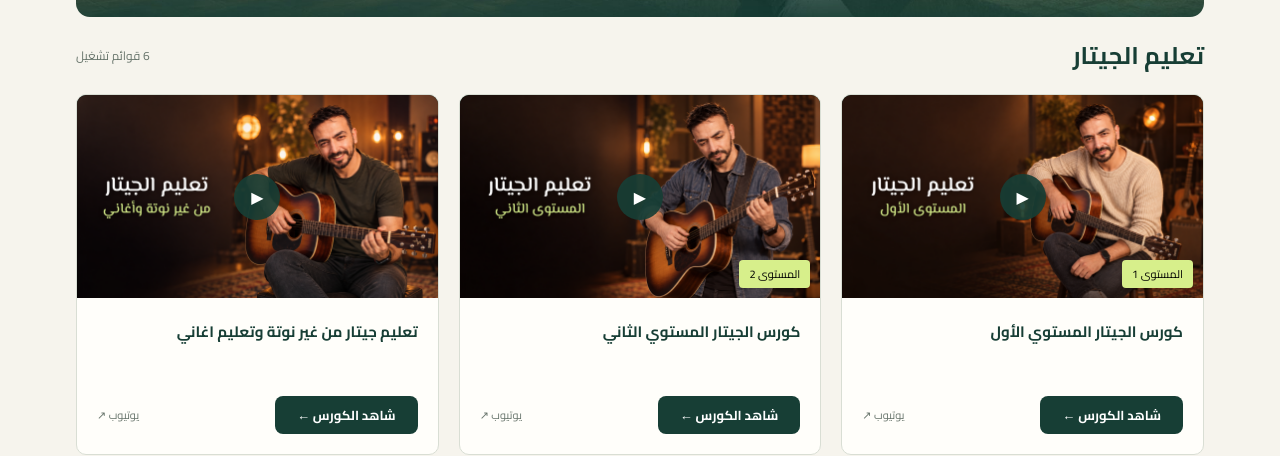
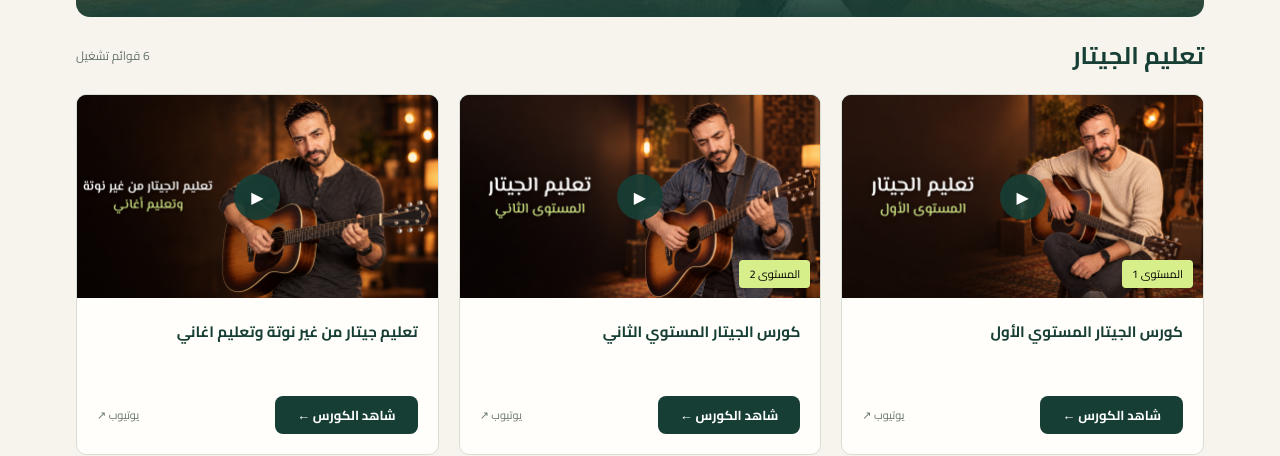
Before and after one commit to awagdy138-369/aw-official-website, a plain HTML site: page index.html in a window 1280 px wide. Shown: the part 2719-3175 px from the top of the page. Drawn offline with Linux system fonts and the light colour scheme.

```diff
--- a/index.html
+++ b/index.html
@@ -20,7 +20,7 @@ class="hero-art" aria-label="بنر هنا هتتعلم مزيكا مع أحمد
 <section id="videos" class="section"><div class="section-head"><div><span class="kicker">LEARN MUSIC WITH AHMED WAGDY</span><h2>اختار مسارك الموسيقي</h2><p>41 قائمة تشغيل من القناة، مجمّعة حسب الموضوع وبترتيب المستويات.</p></div></div><label class="search-label" for="course-search">بتدور على إيه؟</label><input type="search" id="course-search" placeholder="ابحث عن كورس، آلة، أو موضوع…" autocomplete="off"><nav class="category-nav" aria-label="أقسام الكورسات"><a href="#category-0">تعليم البيانو</a><a href="#category-1">تعليم الجيتار</a><a href="#category-2">تعليم اليوكليلي</a><a href="#category-3">تعليم الأغاني وGuitar Pro</a><a href="#category-4">التوزيع والهندسة الصوتية</a><a href="#category-5">التلحين وصناعة الأغاني</a><a href="#category-6">النظريات والنوتة والمقامات</a><a href="#category-7">الموسيقى والذكاء الاصطناعي</a><a href="#category-8">ثقافة موسيقية</a><a href="#category-9">موسيقى للاستماع</a><a href="#category-10">المراجعات</a><a href="#category-11">محتوى سريع وتفاعل</a></nav><p id="search-status" role="status" aria-live="polite"></p><section class="course-group" id="category-0"><img class="section-cover" src="cover-piano.jpg" alt="كورسات البيانو مع أحمد وجدي" loading="lazy"><div class="group-heading"><h3>تعليم البيانو</h3><span>2 قوائم تشغيل</span></div><div
 class="course-grid"><article class="course-card" data-title="تعليم بيانو المستوي الاول Piano Learning Level 1 تعليم البيانو"><button class="course-cover" data-playlist="PLIb-cFVt87rKEQCy-JpqV57lL5mJpfShH" data-video="0TAVKvzikeU" data-name="تعليم بيانو المستوي الاول Piano Learning Level 1" aria-label="شاهد تعليم بيانو المستوي الاول Piano Learning Level 1"><img loading="lazy" src="2-piano-course-card-final.png" alt="" width="480" height="270"><span class="play-icon" aria-hidden="true">▶</span><span class="level">المستوى 1</span></button><div class="course-body"><h4>تعليم بيانو المستوي الاول Piano Learning Level 1</h4><div class="course-actions"><button data-playlist="PLIb-cFVt87rKEQCy-JpqV57lL5mJpfShH" data-video="0TAVKvzikeU" data-name="تعليم بيانو المستوي الاول Piano Learning Level 1">شاهد الكورس ←</button><a href="https://www.youtube.com/playlist?list=PLIb-cFVt87rKEQCy-JpqV57lL5mJpfShH" target="_blank" rel="noopener noreferrer" aria-label="تعليم بيانو المستوي الاول Piano Learning Level 1 على يوتيوب">يوتيوب ↗</a></div></div></article><article class="course-card" data-title="كورس البيانو المستوي الثاني تعليم البيانو"><button class="course-cover" data-playlist="PLIb-cFVt87rLqdN6VYvHwT1IZQq92mAwg" data-video="A3c4e-8vri4" data-name="كورس البيانو المستوي الثاني" aria-label="شاهد كورس البيانو المستوي الثاني"><img loading="lazy" src="1-card-piano-l2.png" alt="" width="480" height="270"><span class="play-icon" aria-hidden="true">▶</span><span
 class="level">المستوى 2</span></button><div class="course-body"><h4>كورس البيانو المستوي الثاني</h4><div class="course-actions"><button data-playlist="PLIb-cFVt87rLqdN6VYvHwT1IZQq92mAwg" data-video="A3c4e-8vri4" data-name="كورس البيانو المستوي الثاني">شاهد الكورس ←</button><a href="https://www.youtube.com/playlist?list=PLIb-cFVt87rLqdN6VYvHwT1IZQq92mAwg" target="_blank" rel="noopener noreferrer" aria-label="كورس البيانو المستوي الثاني على يوتيوب">يوتيوب ↗</a></div></div></article></div></section><section class="course-group" id="category-1"><img class="section-cover" src="cover-guitar.jpg" alt="كورسات الجيتار مع أحمد وجدي"><div class="group-heading"><h3>تعليم الجيتار</h3><span>6 قوائم تشغيل</span></div><div class="course-grid"><article class="course-card" data-title="كورس الجيتار المستوي الأول تعليم الجيتار"><button class="course-cover" data-playlist="PLIb-cFVt87rIDHVm23keWUZIk71oA2yY7" data-video="r_0tTH2npFE" data-name="كورس الجيتار المستوي الأول" aria-label="شاهد كورس الجيتار المستوي الأول"><img loading="lazy" src="2-card-guitar-l1.png" alt="" width="480" height="270"><span class="play-icon" aria-hidden="true">▶</span><span class="level">المستوى 1</span></button><div class="course-body"><h4>كورس الجيتار المستوي الأول</h4><div class="course-actions"><button data-playlist="PLIb-cFVt87rIDHVm23keWUZIk71oA2yY7" data-video="r_0tTH2npFE" data-name="كورس الجيتار المستوي الأول">شاهد الكورس ←</button><a href="https://www.youtube.com/playlist?list=PLIb-cFVt87rIDHVm23keWUZIk71oA2yY7"
-target="_blank" rel="noopener noreferrer" aria-label="كورس الجيتار المستوي الأول على يوتيوب">يوتيوب ↗</a></div></div></article><article class="course-card" data-title="كورس الجيتار المستوي الثاني تعليم الجيتار"><button class="course-cover" data-playlist="PLIb-cFVt87rIkrCxfThmPAJxvDyp2nnVk" data-video="TTi_Wyh3glk" data-name="كورس الجيتار المستوي الثاني" aria-label="شاهد كورس الجيتار المستوي الثاني"><img loading="lazy" src="3-card-guitar-l2.png" alt="" width="480" height="270"><span class="play-icon" aria-hidden="true">▶</span><span class="level">المستوى 2</span></button><div class="course-body"><h4>كورس الجيتار المستوي الثاني</h4><div class="course-actions"><button data-playlist="PLIb-cFVt87rIkrCxfThmPAJxvDyp2nnVk" data-video="TTi_Wyh3glk" data-name="كورس الجيتار المستوي الثاني">شاهد الكورس ←</button><a href="https://www.youtube.com/playlist?list=PLIb-cFVt87rIkrCxfThmPAJxvDyp2nnVk" target="_blank" rel="noopener noreferrer" aria-label="كورس الجيتار المستوي الثاني على يوتيوب">يوتيوب ↗</a></div></div></article><article class="course-card" data-title="تعليم جيتار من غير نوتة وتعليم اغاني تعليم الجيتار"><button class="course-cover" data-playlist="PLIb-cFVt87rJnTIaMrv3zbjZX8e4MyLqG" data-video="DJSVqZqoLws" data-name="تعليم جيتار من غير نوتة وتعليم اغاني" aria-label="شاهد تعليم جيتار من غير نوتة وتعليم اغاني"><img loading="lazy" src="4-card-guitar-songs.png" alt="" width="480" height="270"><span class="play-icon" aria-hidden="true">▶</span></button><div
+target="_blank" rel="noopener noreferrer" aria-label="كورس الجيتار المستوي الأول على يوتيوب">يوتيوب ↗</a></div></div></article><article class="course-card" data-title="كورس الجيتار المستوي الثاني تعليم الجيتار"><button class="course-cover" data-playlist="PLIb-cFVt87rIkrCxfThmPAJxvDyp2nnVk" data-video="TTi_Wyh3glk" data-name="كورس الجيتار المستوي الثاني" aria-label="شاهد كورس الجيتار المستوي الثاني"><img loading="lazy" src="3-card-guitar-l2.png" alt="" width="480" height="270"><span class="play-icon" aria-hidden="true">▶</span><span class="level">المستوى 2</span></button><div class="course-body"><h4>كورس الجيتار المستوي الثاني</h4><div class="course-actions"><button data-playlist="PLIb-cFVt87rIkrCxfThmPAJxvDyp2nnVk" data-video="TTi_Wyh3glk" data-name="كورس الجيتار المستوي الثاني">شاهد الكورس ←</button><a href="https://www.youtube.com/playlist?list=PLIb-cFVt87rIkrCxfThmPAJxvDyp2nnVk" target="_blank" rel="noopener noreferrer" aria-label="كورس الجيتار المستوي الثاني على يوتيوب">يوتيوب ↗</a></div></div></article><article class="course-card" data-title="تعليم جيتار من غير نوتة وتعليم اغاني تعليم الجيتار"><button class="course-cover" data-playlist="PLIb-cFVt87rJnTIaMrv3zbjZX8e4MyLqG" data-video="DJSVqZqoLws" data-name="تعليم جيتار من غير نوتة وتعليم اغاني" aria-label="شاهد تعليم جيتار من غير نوتة وتعليم اغاني"><img loading="lazy" src="1-4-card-guitar-songs.png" alt="" width="480" height="270"><span class="play-icon" aria-hidden="true">▶</span></button><div
 class="course-body"><h4>تعليم جيتار من غير نوتة وتعليم اغاني</h4><div class="course-actions"><button data-playlist="PLIb-cFVt87rJnTIaMrv3zbjZX8e4MyLqG" data-video="DJSVqZqoLws" data-name="تعليم جيتار من غير نوتة وتعليم اغاني">شاهد الكورس ←</button><a href="https://www.youtube.com/playlist?list=PLIb-cFVt87rJnTIaMrv3zbjZX8e4MyLqG" target="_blank" rel="noopener noreferrer" aria-label="تعليم جيتار من غير نوتة وتعليم اغاني على يوتيوب">يوتيوب ↗</a></div></div></article><article class="course-card" data-title="طور مستواك في الجيتار تعليم الجيتار"><button class="course-cover" data-playlist="PLIb-cFVt87rLLuTl3QxKK4kczECJBtt5Z" data-video="V3fbUwtfvBQ" data-name="طور مستواك في الجيتار" aria-label="شاهد طور مستواك في الجيتار"><img loading="lazy" src="5-card-guitar-tawer.png" alt="" width="480" height="270"><span class="play-icon" aria-hidden="true">▶</span></button><div class="course-body"><h4>طور مستواك في الجيتار</h4><div class="course-actions"><button data-playlist="PLIb-cFVt87rLLuTl3QxKK4kczECJBtt5Z" data-video="V3fbUwtfvBQ" data-name="طور مستواك في الجيتار">شاهد الكورس ←</button><a href="https://www.youtube.com/playlist?list=PLIb-cFVt87rLLuTl3QxKK4kczECJBtt5Z" target="_blank" rel="noopener noreferrer" aria-label="طور مستواك في الجيتار على يوتيوب">يوتيوب ↗</a></div></div></article><article class="course-card" data-title="Finger picking تعليم الجيتار"><button class="course-cover" data-playlist="PLIb-cFVt87rKEqyo8Z3b00caM4jgRNv51" data-video="QpIN9hPBx08" data-name="Finger picking"
 aria-label="شاهد Finger picking"><img loading="lazy" src="https://i.ytimg.com/vi/QpIN9hPBx08/hqdefault.jpg" alt="" width="480" height="270"><span class="play-icon" aria-hidden="true">▶</span></button><div class="course-body"><h4>Finger picking</h4><div class="course-actions"><button data-playlist="PLIb-cFVt87rKEqyo8Z3b00caM4jgRNv51" data-video="QpIN9hPBx08" data-name="Finger picking">شاهد الكورس ←</button><a href="https://www.youtube.com/playlist?list=PLIb-cFVt87rKEqyo8Z3b00caM4jgRNv51" target="_blank" rel="noopener noreferrer" aria-label="Finger picking على يوتيوب">يوتيوب ↗</a></div></div></article><article class="course-card" data-title="ارتام للجيتار تعليم الجيتار"><button class="course-cover" data-playlist="PLIb-cFVt87rLr0vPHongeR_8qSmIqgM9d" data-video="bMuuw2SC6Cc" data-name="ارتام للجيتار" aria-label="شاهد ارتام للجيتار"><img loading="lazy" src="https://i.ytimg.com/vi/bMuuw2SC6Cc/hqdefault.jpg" alt="" width="480" height="270"><span class="play-icon" aria-hidden="true">▶</span></button><div class="course-body"><h4>ارتام للجيتار</h4><div class="course-actions"><button data-playlist="PLIb-cFVt87rLr0vPHongeR_8qSmIqgM9d" data-video="bMuuw2SC6Cc" data-name="ارتام للجيتار">شاهد الكورس ←</button><a href="https://www.youtube.com/playlist?list=PLIb-cFVt87rLr0vPHongeR_8qSmIqgM9d" target="_blank" rel="noopener noreferrer" aria-label="ارتام للجيتار على يوتيوب">يوتيوب ↗</a></div></div></article></div></section><section class="course-group" id="category-2"><img class="section-cover"
 src="cover-uku.jpg" alt="أحمد وجدي - كورسات اليوكوليلي" loading="lazy">
```
